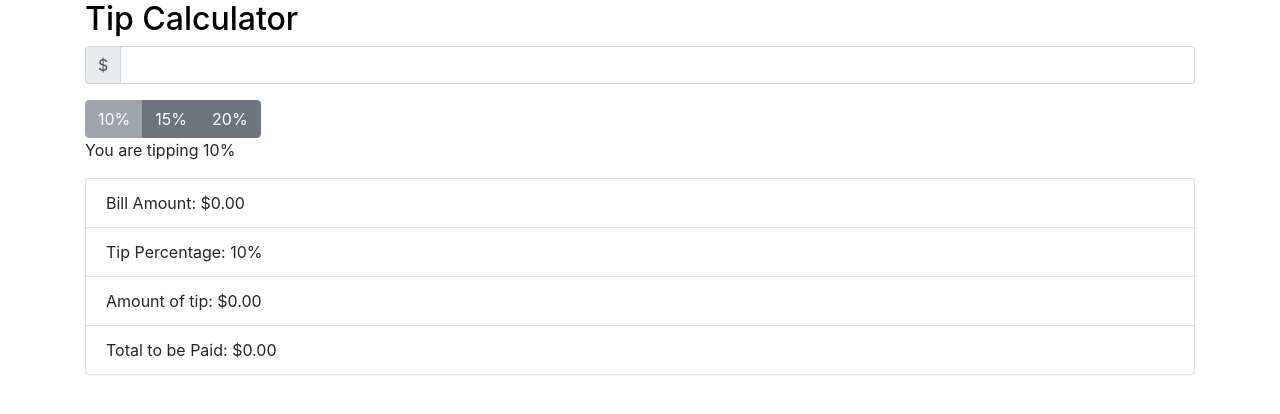
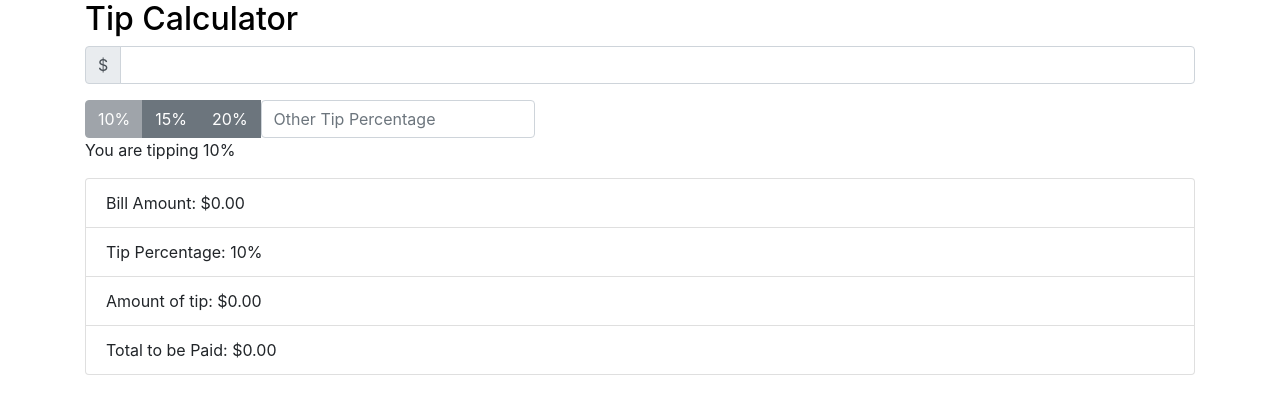
Before and after one commit to tsmith66/few100-lab, a website built with webpack: page src/index.html in a window 1280 px wide. Both pictures are taken after a click on the button "10%". Built offline with nearby package versions, Linux system fonts and the light colour scheme.

Commit message:
Custom Tip Input

```diff
--- a/src/index.html
+++ b/src/index.html
@@ -47,6 +47,10 @@
                         disabled=true
                         value=.20
                         class="btn btn-secondary">20%</button>
+                <input type="text"
+                       id="custom-tip"
+                       class="form-control"
+                       placeholder="Other Tip Percentage">
             </div>
 
             <div id="tip-Message">You are tipping 20%</div>
--- a/src/index.ts
+++ b/src/index.ts
@@ -1,4 +1,3 @@
-
 import './styles.css';
 
 const tipButtons = document.querySelectorAll('button') as NodeListOf<HTMLButtonElement>;
@@ -8,9 +7,12 @@ const totalPaid = document.getElementById('total') as HTMLDListElement;
 const amountOfTip = document.getElementById('tip-Amount') as HTMLDListElement;
 const inputAmount = document.getElementById('bill-Input-Amount') as HTMLInputElement;
 const billAmount = document.getElementById('bill-Amount') as HTMLDListElement;
+const customTip = document.getElementById('custom-tip') as HTMLInputElement;
 
 let selectedTipButton = document.querySelector(':disabled') as HTMLButtonElement;
 let billedAmount = 0.00;
+let tipMultipler = selectedTipButton.value;
+let tipAmountMessage = selectedTipButton.innerText;
 
 tipButtons.forEach(btn => {
     btn.addEventListener('click', handleClick);
@@ -18,10 +20,13 @@ tipButtons.forEach(btn => {
 
 inputAmount.addEventListener('change', amountsUpdate);
 
+customTip.addEventListener('change', customTipUpdate);
+
 function handleClick() {
     const that = this as HTMLButtonElement;
 
     tipButtons.forEach(btn => {
+        customTip.value = '';
         if (btn === that) {
             btn.disabled = true;
             updateSelectedButton();
@@ -30,6 +35,15 @@ function handleClick() {
             btn.disabled = false;
         }
     });
+}
+
+function customTipUpdate() {
+    tipButtons.forEach(btn => {
+        btn.disabled = false;
+    });
+    tipMultipler = '.' + customTip.value;
+    tipAmountMessage = customTip.value + '%';
+    updateTipInformation();
 }
 
 function amountsUpdate() {
@@ -53,10 +67,12 @@ function updateTipInformation() {
 
 function updateSelectedButton() {
     selectedTipButton = document.querySelector(':disabled') as HTMLButtonElement;
+    tipMultipler = selectedTipButton.value;
+    tipAmountMessage = selectedTipButton.innerText;
 }
 
 function getTipAmount(): string {
-    return (billedAmount * parseFloat(selectedTipButton.value)).toFixed(2).toString();
+    return (billedAmount * parseFloat(tipMultipler)).toFixed(2).toString();
 }
 
 function updateTotalPaid() {
@@ -64,7 +80,7 @@ function updateTotalPaid() {
 }
 
 function updateTipPercentage() {
-    tipPercentage.innerText = 'Tip Percentage: ' + selectedTipButton.innerText;
+    tipPercentage.innerText = 'Tip Percentage: ' + tipAmountMessage;
 }
 
 function updateAmountOfTipMessage() {
@@ -76,6 +92,6 @@ function updateBillAmount() {
 }
 
 function updateTipMessage() {
-    tipMessage.innerText = 'You are tipping ' + selectedTipButton.innerText;
+    tipMessage.innerText = 'You are tipping ' + tipAmountMessage;
 
 }
```
